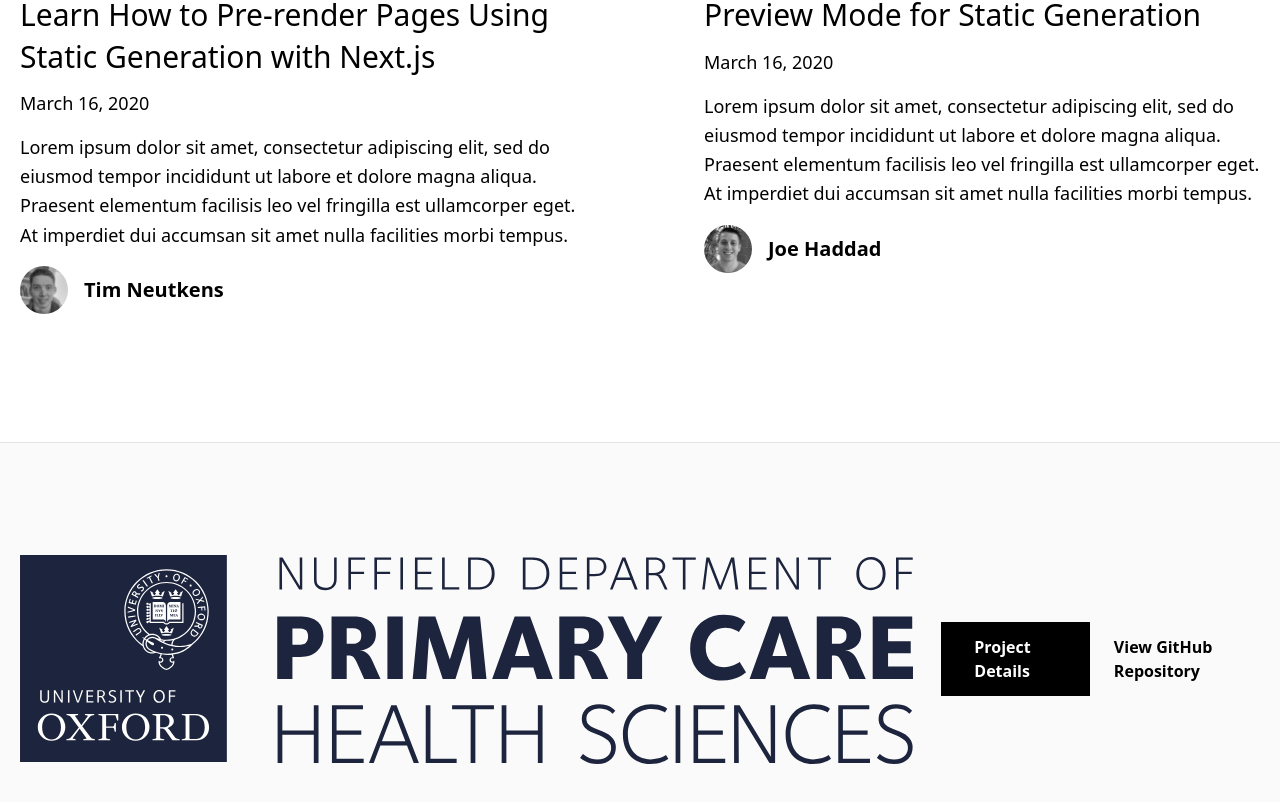
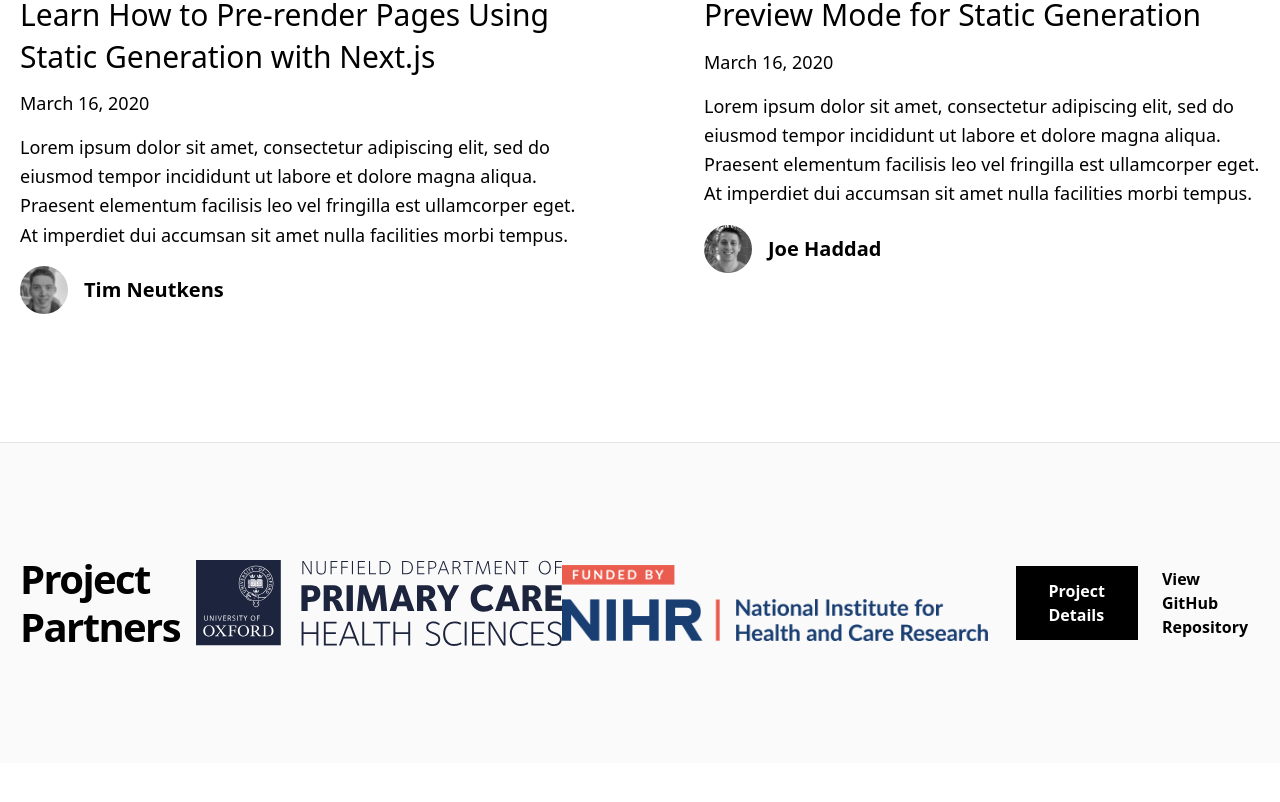
Before and after one commit to sami5001/CoMPuTEtalks, a Next.js app: page / in a window 1280 px wide. Shown: the part 1668-2470 px from the top of the page. After the commit the page ends 2431 px from the top, so only its background shows below. Built offline with nearby package versions, Linux system fonts and the light colour scheme.

Commit message:
header and footer settings -- testing partner Logo linkage

```diff
--- a/components/footer.tsx
+++ b/components/footer.tsx
@@ -6,8 +6,14 @@ const Footer = () => {
     <footer className="bg-neutral-50 border-t border-neutral-200">
       <Container>
         <div className="py-28 flex flex-col lg:flex-row items-center">
+          <h3 className="text-4xl lg:text-[2.5rem] font-bold tracking-tighter leading-tight text-center lg:text-left mb-10 lg:mb-0 lg:pr-4 lg:w-1/2">
+            Project Partners
+          </h3>
           <a href={`https://www.phc.ox.ac.uk/`} className="flex items-center">
           <img src = "images/Oxford_Nuffield_Primary_Care_RGB.svg" alt="Department Logo"/>
+            </a>
+          <a href={`https://www.arc-oxtv.nihr.ac.uk`} className="flex items-center">
+            <img src = "images/NIHR_Logos_Funded-01-Col-Corp RGB.png" alt="NIHR Logo"/>
             </a>
           <div className="flex flex-col lg:flex-row justify-center items-center lg:pl-4 lg:w-1/2">
             <a
```
Also changed, not shown: public/images/NIHR_Logos_Funded-01-Col-Corp RGB.png (added).
